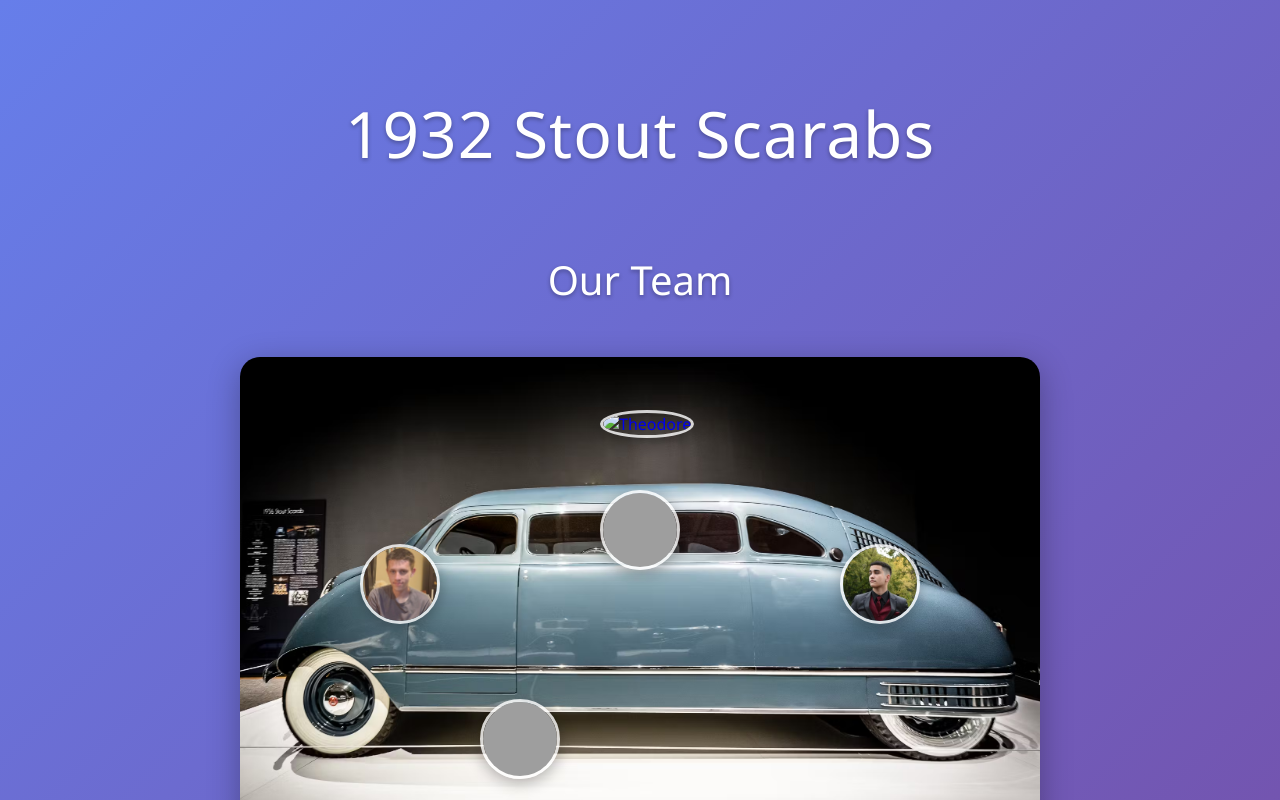
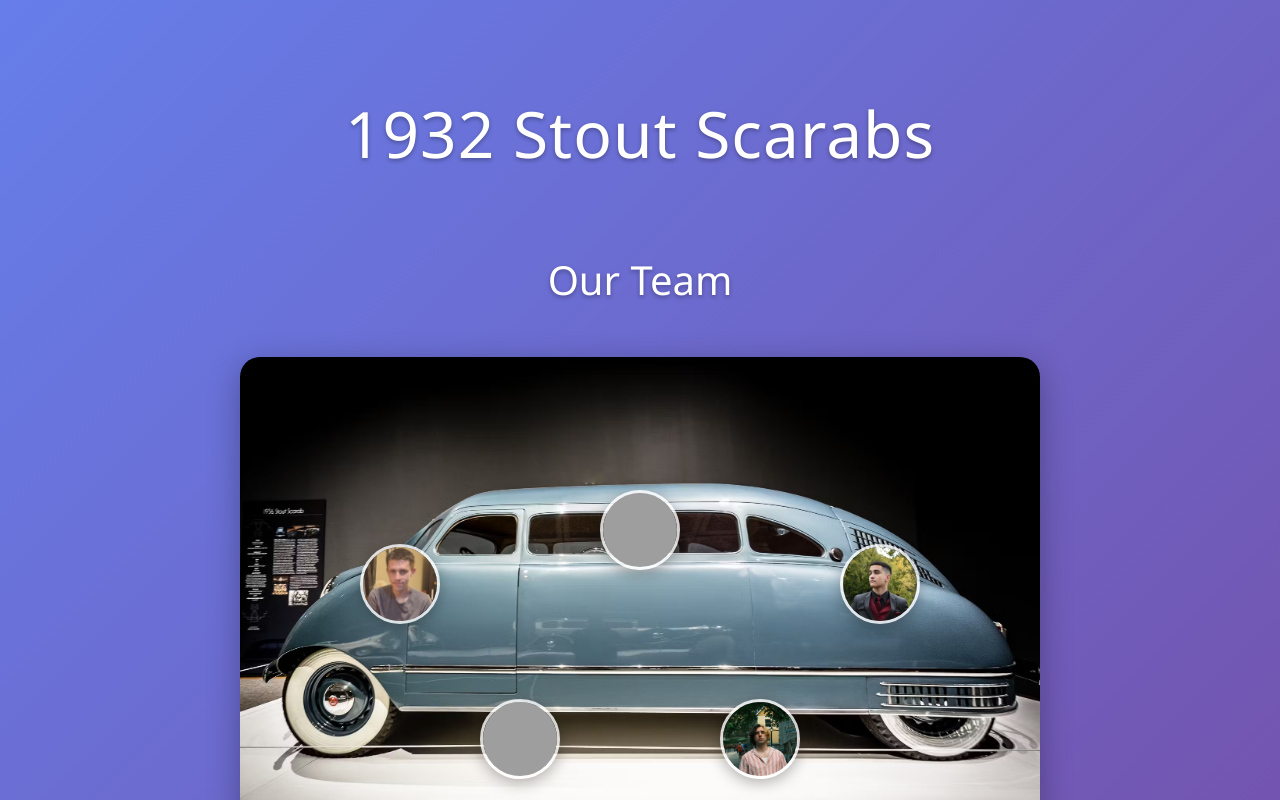
Before and after one commit to rplewi/know-our-team, a website: page index.html in a window 1280 px wide. Shown: the top 800 px of the page. Drawn offline with Linux system fonts and the light colour scheme; grey boxes are pictures that could not be loaded.

Commit message:
updated my section

```diff
--- a/index.html
+++ b/index.html
@@ -42,8 +42,8 @@
                     </div>
 
                     <div class="face-overlay theodore-face">
-                        <a href="https://your-website.com" target="_blank">
-                            <img src="theodorePic.jpg" alt="Theodore" class="member-face">
+                        <a href="https://red-desert-095bf5f10.2.azurestaticapps.net/" target="_blank">
+                            <img src="theodorePic.JPG" alt="Theodore" class="member-face">
                         </a>
                     </div>
 
--- a/styles.css
+++ b/styles.css
@@ -187,8 +187,8 @@ body {
 }
 
 .theodore-face {
-    top: 10%;
-    left: 45%;
+    bottom: 20%;
+    left: 60%;
 }
 
 .roman-face {
```
Also changed, not shown: theodorePic.JPG (added).
